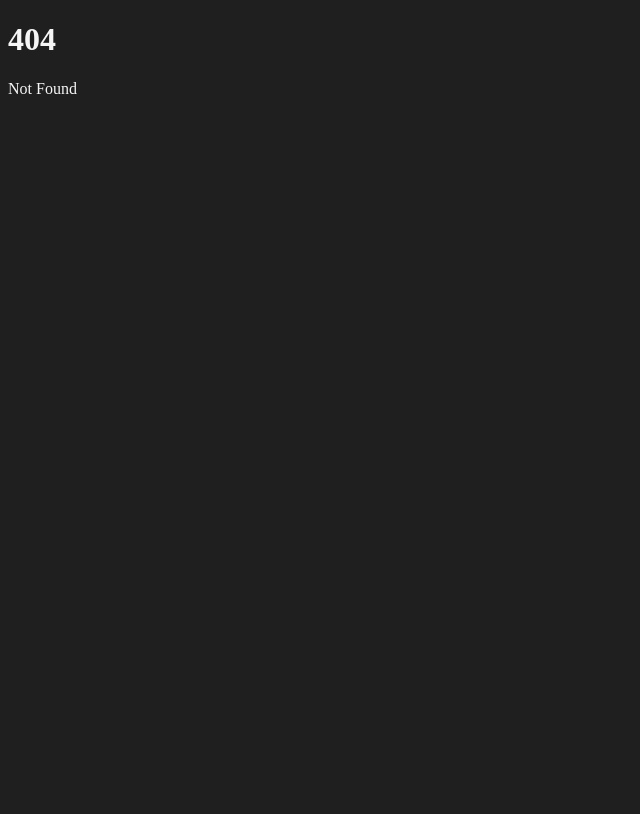
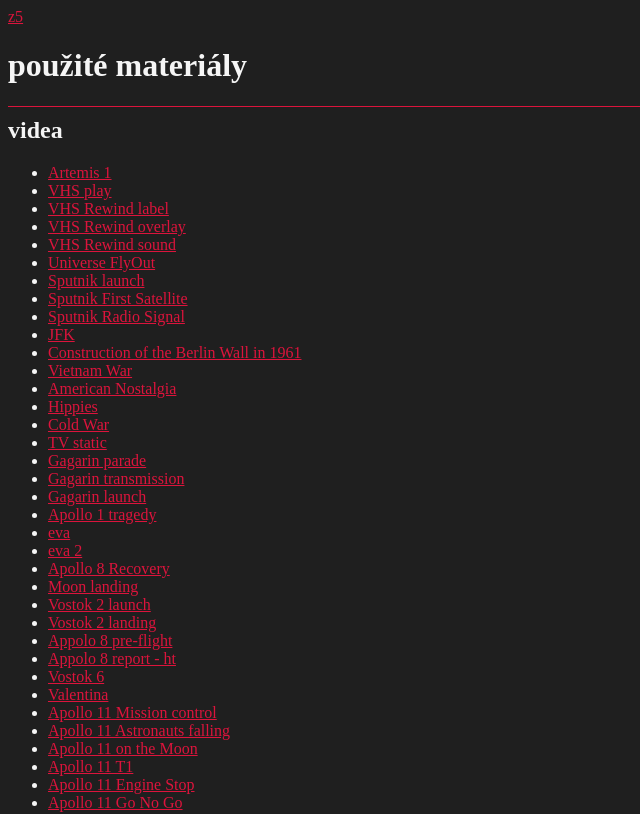
Before and after one commit to Divocaak/divokyvojtech, a SvelteKit app: page /rfs/resources in a window 1280 px wide. Before the commit this address had no page. Shown: the top 814 px of the page, without its empty margins (0-640 px from the left). Built offline with nearby package versions, Linux system fonts and the light colour scheme.

Commit message:
rfs/ a rfs/resources/, h2 border-top, vystavovani

```diff
--- a/package.json
+++ b/package.json
@@ -1,7 +1,7 @@
 {
 	"name": "divokyvojtech",
 	"private": true,
-	"version": "0.0.2",
+	"version": "0.0.3",
 	"type": "module",
 	"scripts": {
 		"dev": "vite dev",
--- a/src/routes/+layout.svelte
+++ b/src/routes/+layout.svelte
@@ -5,7 +5,7 @@
         background-color: #1f1f1f;
     }
 
-    :global(h1, h2, h3, h4, h5, h6, p){
+    :global(h1, h2, h3, h4, h5, h6, p, li){
         color: whitesmoke
     }
 
@@ -16,4 +16,9 @@
     :global(p){
         max-width: 700px;
     }
+
+    :global(h2){
+        border-top: 1px solid crimson;
+        padding-top: 10px;
+    }
 </style>
--- a/src/routes/+page.svelte
+++ b/src/routes/+page.svelte
@@ -215,7 +215,10 @@
 <a target="_blank" href="https://linkedin.com/in/vojtechdivoky">linkedin</a><br />
 <br />
 <a target="_blank" href="mailto:divokyvojta@gmail.com">psát mail</a><br />
-<h2>věci</h2>
+<h2>závod o vesmír</h2>
+<p>tady bude nějakej osobní blabla text o projektu</p>
+<a href="/rfs">to mě zajímá, chci vědět víc</a>
+<h2>další věci</h2>
 <p>
 	v roce 23 jsem nějak trochu omylem svítil 2 klipy pro Tolkyho, tak si je sem odložím
 	<a href="https://youtu.be/NgLYB06i-LE?si=0DtYUdw82sczKXrm">HOW, IF AT ALL</a> a
--- /dev/null
+++ b/src/routes/rfs/resources/+page.svelte
@@ -0,0 +1,123 @@
+<a href="/rfs">z5</a>
+<h1>použité materiály</h1>
+<h2>videa</h2>
+<ul>
+	<li>
+        <a target="_blank" href="https://www.youtube.com/watch?v=zctTKdQcmVA">Artemis 1</a>
+    </li>
+	<li>
+        <a target="_blank" href="https://www.youtube.com/watch?v=A5lwHS8M1xM">VHS play</a>
+    </li>
+	<li>
+        <a target="_blank" href="https://www.youtube.com/watch?v=AwNixEcW4O0">VHS Rewind label</a>
+    </li>
+	<li>
+        <a target="_blank" href="https://www.youtube.com/watch?v=Btv4sobLJIs">VHS Rewind overlay</a>
+    </li>
+	<li>
+        <a target="_blank" href="https://www.youtube.com/watch?v=QOJKEX494O4">VHS Rewind sound</a>
+    </li>
+	<li>
+        <a target="_blank" href="https://www.youtube.com/watch?v=nGnX6GkrOgk">Universe FlyOut</a>
+    </li>
+	<li>
+        <a target="_blank" href="https://www.youtube.com/watch?v=qvPzUAeWZZY">Sputnik launch</a>
+    </li>
+	<li>
+        <a target="_blank" href="https://www.youtube.com/watch?v=DTDb3eKpPiw">Sputnik First Satellite</a>
+    </li>
+	<li>
+        <a target="_blank" href="https://www.youtube.com/watch?v=lfnfNe31fmY">Sputnik Radio Signal</a>
+    </li>
+	<li>
+        <a target="_blank" href="https://www.youtube.com/watch?v=ouRbkBAOGEw">JFK</a>
+    </li>
+	<li>
+        <a target="_blank" href="https://www.youtube.com/watch?v=MIk9ij8h19w">Construction of the Berlin Wall in 1961</a>
+    </li>
+	<li>
+        <a target="_blank" href="https://www.youtube.com/watch?v=QEdvyBkYQx0">Vietnam War</a>
+    </li>
+	<li>
+        <a target="_blank" href="https://www.youtube.com/watch?v=o3qPnpwkWe4">American Nostalgia</a>
+    </li>
+	<li>
+        <a target="_blank" href="https://www.youtube.com/watch?v=whiKQ3CyyCk">Hippies</a>
+    </li>
+	<li>
+        <a target="_blank" href="https://www.youtube.com/watch?v=nP4JKdF2vXs">Cold War</a>
+    </li>
+	<li>
+        <a target="_blank" href="https://www.youtube.com/watch?v=J_FVFMdiZ0w">TV static</a>
+    </li>
+	<li>
+        <a target="_blank" href="https://www.youtube.com/watch?v=Dw1yXoIVjHk">Gagarin parade</a>
+    </li>
+	<li>
+        <a target="_blank" href="https://www.youtube.com/watch?v=C_q307ltuY4">Gagarin transmission</a>
+    </li>
+	<li>
+        <a target="_blank" href="https://www.youtube.com/watch?v=y4elyuzWgEI">Gagarin launch</a>
+    </li>
+	<li>
+        <a target="_blank" href="https://www.youtube.com/watch?v=sBKr9lGD8Hk">Apollo 1 tragedy</a>
+    </li>
+	<li>
+        <a target="_blank" href="https://www.youtube.com/watch?v=Tztq_VDsHeA">eva</a>
+    </li>
+	<li>
+        <a target="_blank" href="https://www.youtube.com/watch?v=fts1543xPRE">eva 2</a>
+    </li>
+	<li>
+        <a target="_blank" href="https://www.youtube.com/watch?v=Eevwiyy9OcA">Apollo 8 Recovery</a>
+    </li>
+	<li>
+        <a target="_blank" href="https://www.youtube.com/watch?v=cwZb2mqId0A">Moon landing</a>
+    </li>
+	<li>
+        <a target="_blank" href="https://www.youtube.com/watch?v=42witgMi9QE">Vostok 2 launch</a>
+    </li>
+	<li>
+        <a target="_blank" href="https://www.youtube.com/watch?v=sgy3POUIL08">Vostok 2 landing</a>
+    </li>
+	<li>
+        <a target="_blank" href="https://www.youtube.com/watch?v=WLMiGNea7wE">Appolo 8 pre-flight</a>
+    </li>
+	<li>
+        <a target="_blank" href="://www.youtube.com/watch?v=iYo90vqzfLI&">Appolo 8 report - ht</a>
+    </li>
+	<li>
+        <a target="_blank" href="https://www.youtube.com/watch?v=cQykOdjKKcY">Vostok 6</a>
+    </li>
+	<li>
+        <a target="_blank" href="https://www.youtube.com/watch?v=CWECFrhBzBI">Valentina</a>
+    </li>
+	<li>
+        <a target="_blank" href="https://www.youtube.com/watch?v=fczAR0Hp7pw">Apollo 11 Mission control</a>
+    </li>
+	<li>
+        <a target="_blank" href="https://www.youtube.com/watch?v=bVNTNeNMH8Q">Apollo 11 Astronauts falling</a>
+    </li>
+	<li>
+        <a target="_blank" href="https://www.youtube.com/watch?v=RkXETqJgpBQ">Apollo 11 on the Moon</a>
+    </li>
+	<li>
+        <a target="_blank" href="https://www.youtube.com/watch?v=8PnfVBaiXgk">Apollo 11 T1</a>
+    </li>
+	<li>
+        <a target="_blank" href="https://www.youtube.com/watch?v=urkBEs06njg">Apollo 11 Engine Stop</a>
+    </li>
+	<li>
+        <a target="_blank" href="https://www.youtube.com/watch?v=bYMHAWAK7hk">Apollo 11 Go No Go</a>
+    </li>
+</ul>
+<h2>fonty</h2>
+<ul>
+	<li><a traget="_blank" href="https://fonts.google.com/specimen/Montserrat">Montserrat</a></li>
+	<li><a traget="_blank" href="https://www.dafont.com/nasalization.font">Nasalization</a></li>
+	<li><a traget="_blank" href="https://designshack.net/resource/sputnik-typeface/">Sputnik</a></li>
+	<li><a traget="_blank" href="https://www.fonts4free.net/nyet-font.html">Nyet</a></li>
+	<li><a traget="_blank" href="https://www.dafont.com/propaganda.font">Propagan</a></li>
+	<li><a traget="_blank" href="https://www.fonts4free.net/gagarin-font.html">Gagarin</a></li>
+	<li><a traget="_blank" href="https://www.dafontfree.io/futura-font-free/">Futura</a></li>
+</ul>
```
Also changed, not shown: src/routes/rfs/+page.svelte (added, +7 -0 lines).
